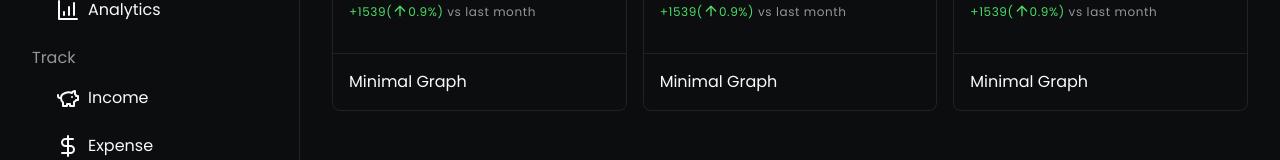
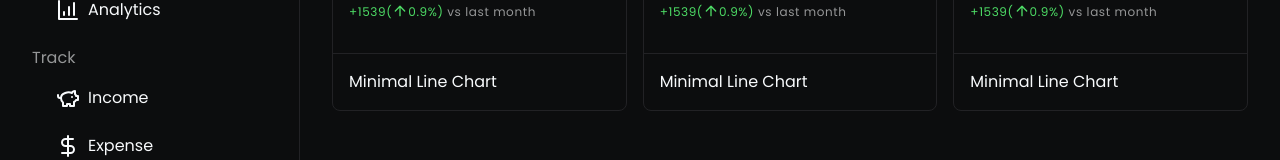
Before and after one commit to michaelcanonizado/minder, a Next.js app: page /dashboard in a window 1280 px wide. Shown: the part 190-350 px from the top of the page. Built offline with nearby package versions, Linux system fonts and the light colour scheme.

Commit message:
chore: rename <Graph/> to <Chart/>

```diff
--- a/src/app/(user)/dashboard/page.tsx
+++ b/src/app/(user)/dashboard/page.tsx
@@ -2,7 +2,7 @@ import React from 'react';
 
 import Balance from '@/components/sections/balance';
 import Bento from '@/components/sections/bento';
-import Graph from '@/components/sections/graph';
+import Chart from '@/components/sections/chart';
 
 const Dashboard = () => {
   return (
@@ -13,7 +13,7 @@ const Dashboard = () => {
             <Balance.Compact variant='total' />
           </Bento.Box.Header>
           <Bento.Box.Content>
-            <Graph.Minimal />
+            <Chart.LineMinimal />
           </Bento.Box.Content>
         </Bento.Box>
         <Bento.Box>
@@ -21,7 +21,7 @@ const Dashboard = () => {
             <Balance.Compact variant='total' />
           </Bento.Box.Header>
           <Bento.Box.Content>
-            <Graph.Minimal />
+            <Chart.LineMinimal />
           </Bento.Box.Content>
         </Bento.Box>
         <Bento.Box>
@@ -29,7 +29,7 @@ const Dashboard = () => {
             <Balance.Compact variant='total' />
           </Bento.Box.Header>
           <Bento.Box.Content>
-            <Graph.Minimal />
+            <Chart.LineMinimal />
           </Bento.Box.Content>
         </Bento.Box>
       </Bento>
--- /dev/null
+++ b/src/components/sections/chart/index.tsx
@@ -0,0 +1,6 @@
+import LineMinimal from './line-minimal';
+
+const Chart = {
+  LineMinimal: LineMinimal
+};
+export default Chart;
--- /dev/null
+++ b/src/components/sections/chart/line-minimal.tsx
@@ -0,0 +1,7 @@
+import React from 'react';
+
+const LineMinimal = () => {
+  return <div>Minimal Line Chart</div>;
+};
+
+export default LineMinimal;
--- a/src/components/sections/graph/index.tsx
+++ /dev/null
@@ -1,6 +0,0 @@
-import Minimal from './minimal';
-
-const Graph = {
-  Minimal: Minimal
-};
-export default Graph;
--- a/src/components/sections/graph/minimal.tsx
+++ /dev/null
@@ -1,7 +0,0 @@
-import React from 'react';
-
-const Minimal = () => {
-  return <div>Minimal Graph</div>;
-};
-
-export default Minimal;
```
